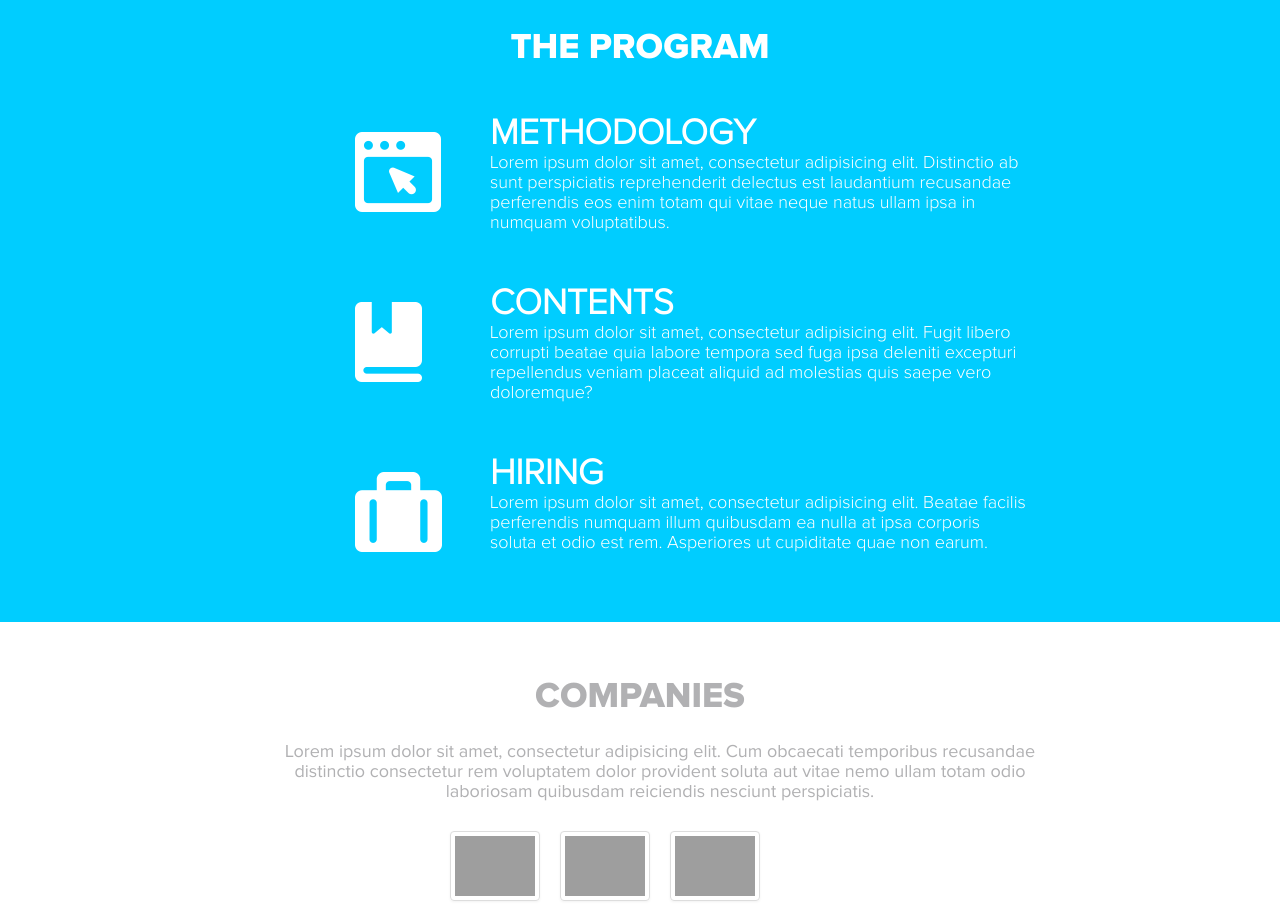
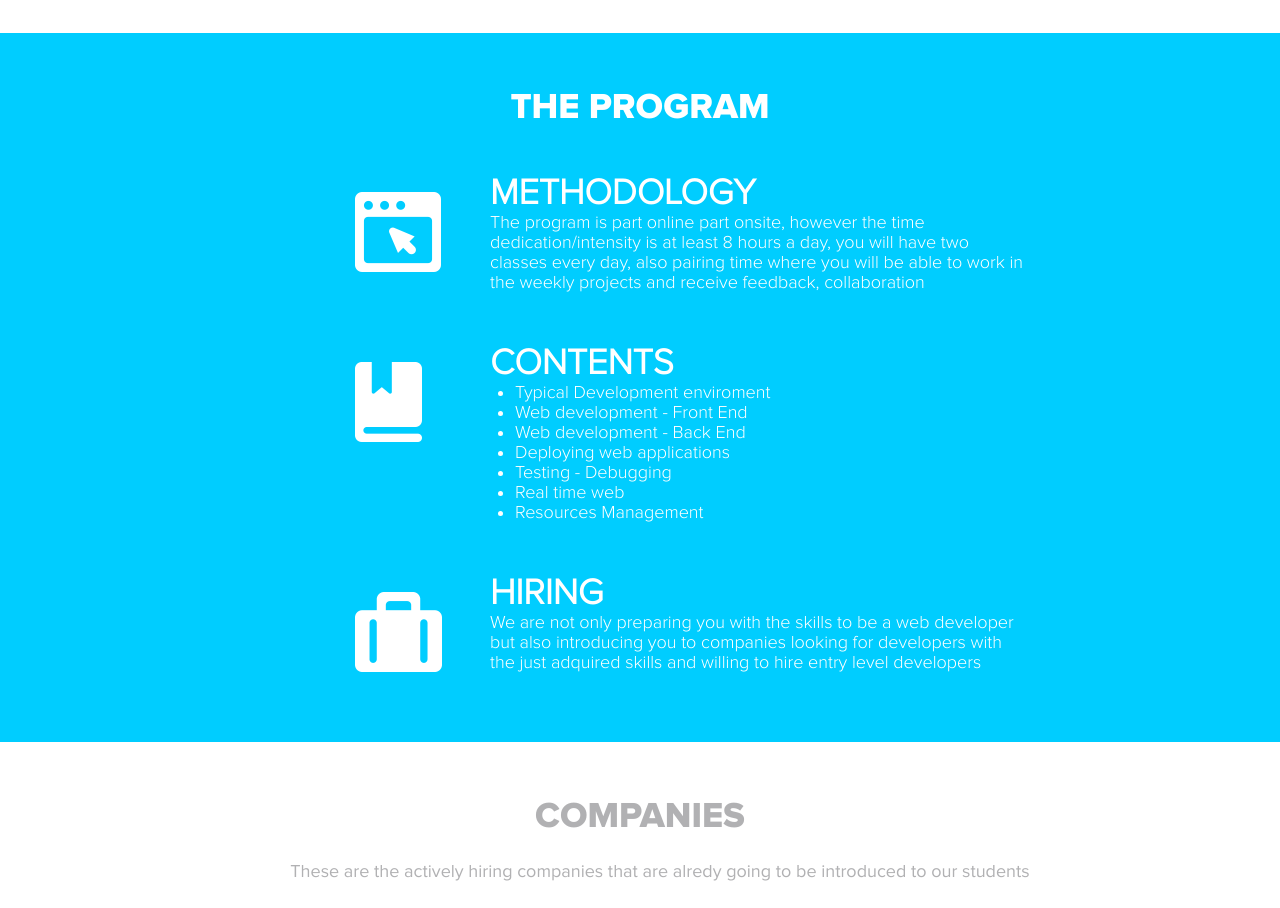
Before and after one commit to CodeTag/codetag-web-institute, a plain HTML site: page index.html in a window 1280 px wide. Shown: the part 858-1766 px from the top of the page. Drawn offline with Linux system fonts and the light colour scheme; grey boxes are pictures that could not be loaded.

Commit message:
First Copys

```diff
--- a/index.html
+++ b/index.html
@@ -36,7 +36,9 @@
             </div>
             <div class="more-info">
                 <h1>DEV CAMP</h1>
-                <p>Lorem ipsum dolor sit amet, consectetur adipisicing elit. Ex quod voluptatem dolorum similique sequi nihil animi cupiditate assumenda consequuntur non harum dolore labore tempora molestiae exercitationem architecto eum numquam unde.</p>
+                <p>A developer bootcamp is an intense program where you start from the web programming basics to build a portfolio of projects using technologies like Python-Django, HTML5, CSS3, Postgresql, Mongodb, Javascript among others.<br>
+                This is a hands-on course that require a lot of effort and dedication, beyond technologies you will be introduced to computer science subjects and practices.
+                </p>
             </div>
             <div class="program">
                 <h2>THE PROGRAM</h2>
@@ -47,7 +49,7 @@
                         </div>
                         <div class="span7">
                             <h4>METHODOLOGY</h4>
-                            <p>Lorem ipsum dolor sit amet, consectetur adipisicing elit. Distinctio ab sunt perspiciatis reprehenderit delectus est laudantium recusandae perferendis eos enim totam qui vitae neque natus ullam ipsa in numquam voluptatibus.</p>
+                            <p>The program is part online part onsite, however the time dedication/intensity is at least 8 hours a day, you will have two classes every day, also pairing time where you will be able to work in the weekly projects and receive feedback, collaboration</p>
                         </div>
                     </div>
                     <div class="row-fluid program-element">
@@ -56,7 +58,15 @@
                         </div>
                         <div class="span7">
                             <h4>CONTENTS</h4>
-                            <p>Lorem ipsum dolor sit amet, consectetur adipisicing elit. Fugit libero corrupti beatae quia labore tempora sed fuga ipsa deleniti excepturi repellendus veniam placeat aliquid ad molestias quis saepe vero doloremque?</p>
+                            <ul>
+                                <li>Typical Development enviroment</li>
+                                <li>Web development - Front End</li>
+                                <li>Web development - Back End</li>
+                                <li>Deploying web applications</li>
+                                <li>Testing - Debugging</li>
+                                <li>Real time web</li>
+                                <li>Resources Management</li>
+                            </ul>
                         </div>
                     </div>
                     <div class="row-fluid program-element">
@@ -65,7 +75,7 @@
                         </div>
                         <div class="span7">
                             <h4>HIRING</h4>
-                            <p>Lorem ipsum dolor sit amet, consectetur adipisicing elit. Beatae facilis perferendis numquam illum quibusdam ea nulla at ipsa corporis soluta et odio est rem. Asperiores ut cupiditate quae non earum.</p>
+                            <p>We are not only preparing you with the skills to be a web developer but also introducing you to companies looking for developers with the just adquired skills and willing to hire entry level developers</p>
                         </div>
                     </div>
                 </div>
@@ -73,7 +83,7 @@
             <div class="row-fluid companies">
                 <h2>COMPANIES</h2>
                 <div class="span10 offset1">
-                    <p>Lorem ipsum dolor sit amet, consectetur adipisicing elit. Cum obcaecati temporibus recusandae distinctio consectetur rem voluptatem dolor provident soluta aut vitae nemo ullam totam odio laboriosam quibusdam reiciendis nesciunt perspiciatis.</p>
+                    <p>These are the actively hiring companies that are alredy going to be introduced to our students</p>
                 </div>
                 <div class="span6 offset3 logos">
                     <ul class="thumbnails">
@@ -104,7 +114,7 @@
                             <div class="caption">
                                 <h3>DJANGO WEB DEVELOPER</h3>
                                 <h4>APRIL 1ST - JUNE 30TH</h4>
-                                <p>Lorem ipsum dolor sit amet, consectetur adipisicing elit. Illo veritatis perspiciatis tenetur odio voluptate expedita deserunt explicabo impedit quis at neque iste commodi possimus ex incidunt magnam animi nulla praesentium.</p>
+                                <p>Become a Django web developer in 12 weeks, get a portfolio done, and get introduced to companies looking for these skills</p>
                                 <p>
                                     <a href="#" class="btn btn-large btn-success">APPLY</a>
                                 </p>
```
